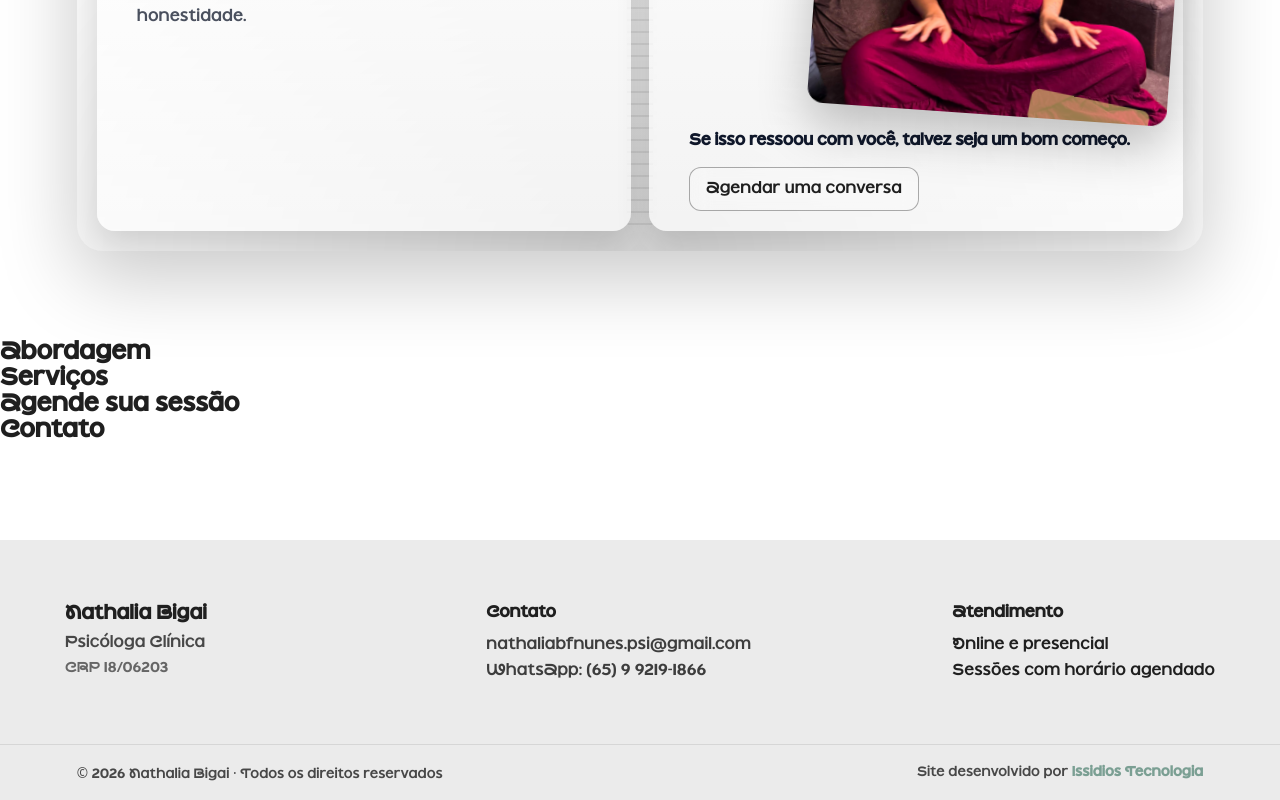
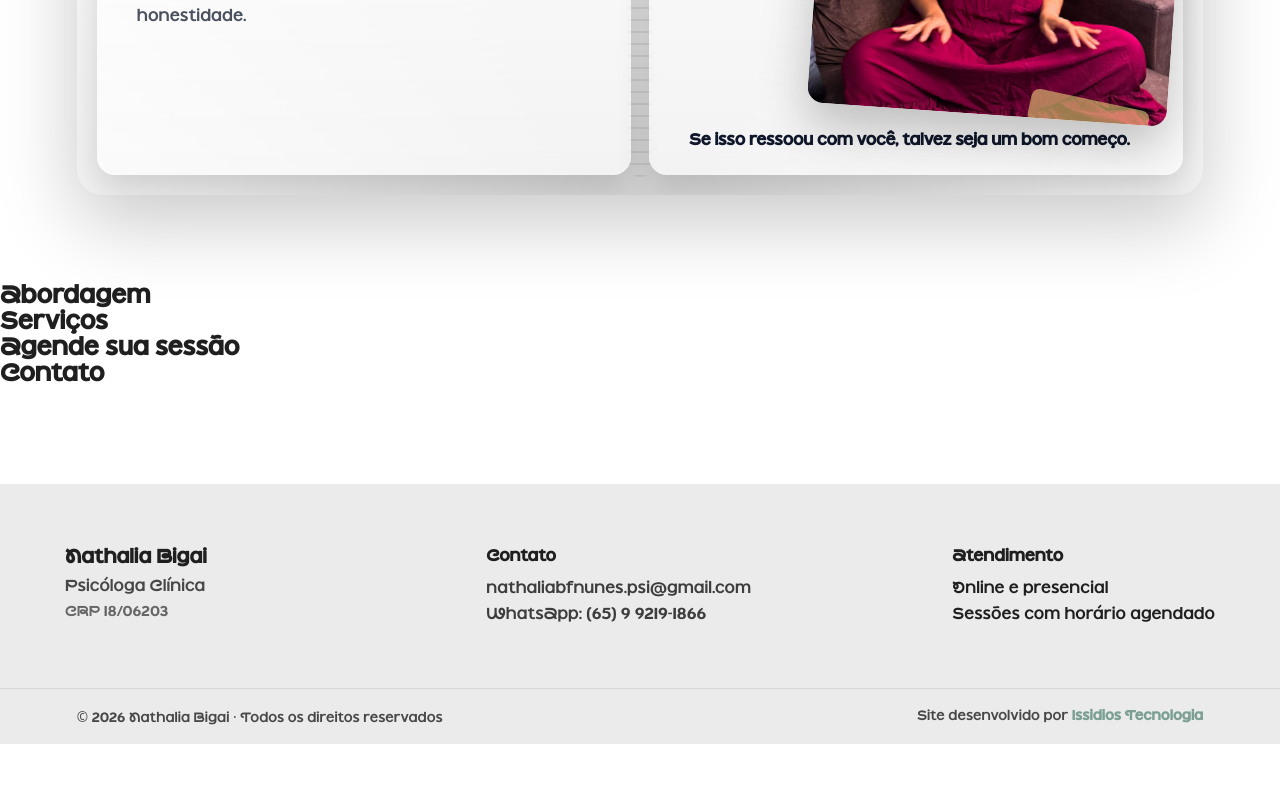
Before and after one commit to mathbigai/site-nathy, a React (Vite) app: page / in a window 1280 px wide. Shown: the part 3441-4241 px from the top of the page. After the commit the page ends 4185 px from the top, so only its background shows below. Built offline with nearby package versions, Linux system fonts and the light colour scheme.

Commit message:
feat: Remove botao

```diff
--- a/src/components/sections/About.tsx
+++ b/src/components/sections/About.tsx
@@ -114,9 +114,6 @@ export default function About() {
                   <p className="about__ctaText">
                     Se isso ressoou com você, talvez seja um bom começo.
                   </p>
-                  <a className="about__button" href="#contato">
-                    Agendar uma conversa
-                  </a>
                 </div>
               </div>
             </article>
```
